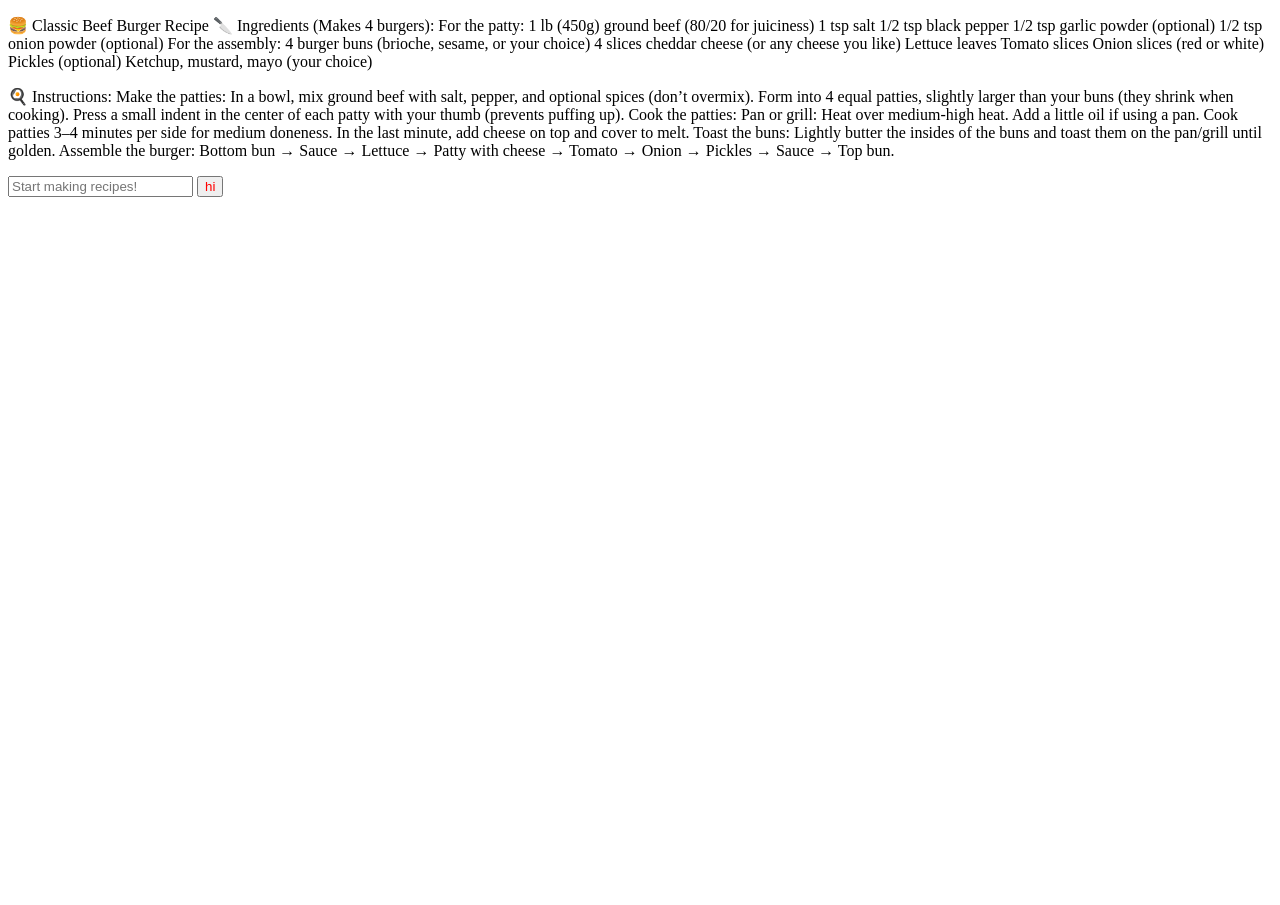
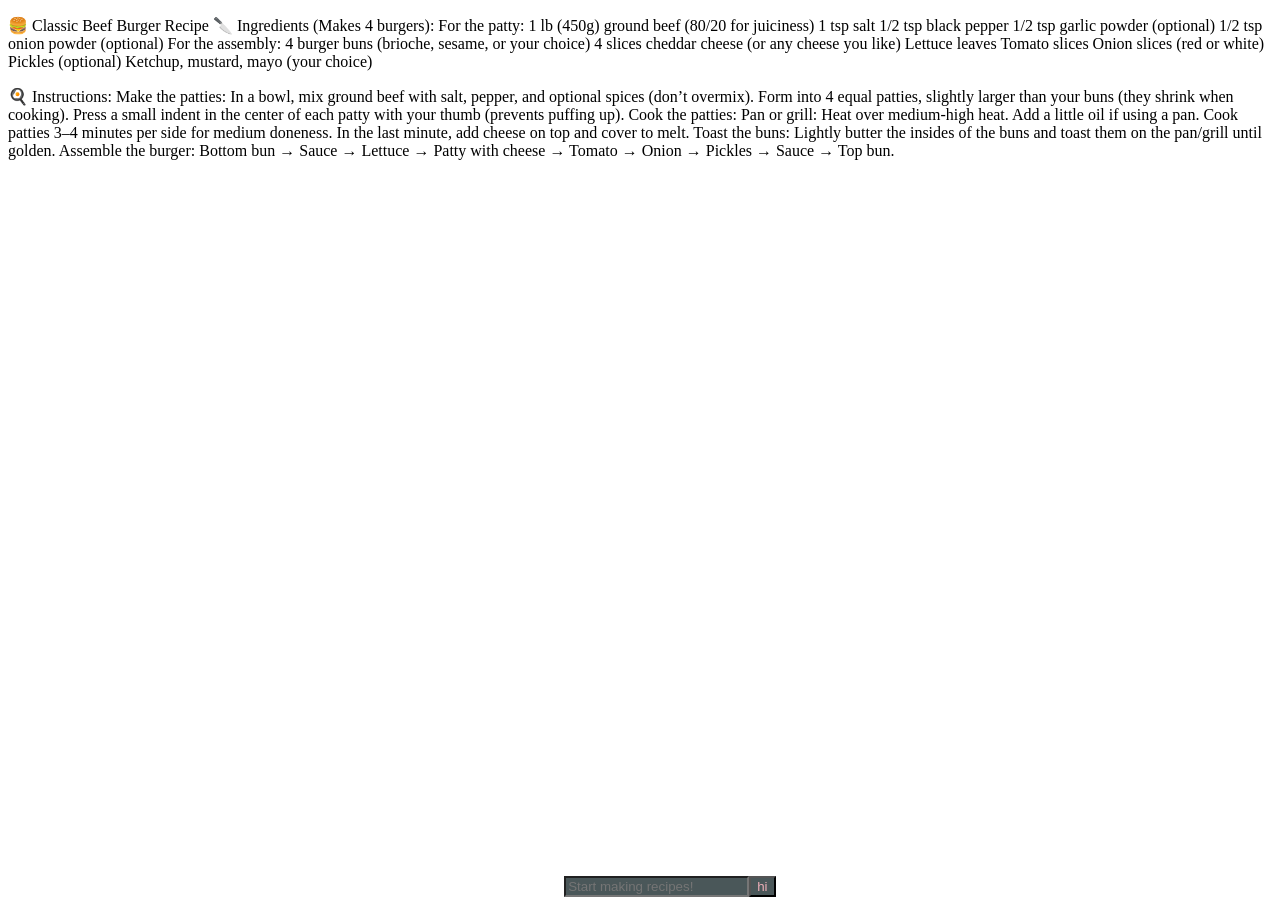
Before and after one commit to AustintheCoder123/WeCookin, a Python web app: template templates/index.html in a window 1280 px wide. Before the commit the page ends 197 px from the top, so only its background shows below. Run offline with Jinja, Linux system fonts and the light colour scheme; the template is opened without the code that fills it, so the values that code supplies are empty.

Commit message:
styled textbox and button

```diff
--- a/static/style.css
+++ b/static/style.css
@@ -1,19 +1,30 @@
+:root{
 --cherry-blossom-pink: #edafb8ff;
 --champagne-pink: #f7e1d7ff;
 --timberwolf: #dedbd2ff;
 --ash-gray: #b0c4b1ff;
 --outer-space: #4a5759ff;
-
+}
 .textboxDiv{
     align-content: center;
-    padding:
+    display: flex;
+    align-items: center;
+    padding-left: 44%;
+    padding-right: 50%;
+    padding-top: 700px;
 }
 
 .textboxDiv > input {
     align-content: center;
-    color: var(--ash-gray);
+    color: var(--ash-gray, green);
+    background-color: var(--outer-space);
 }
 
 .textboxDiv > button {
-    color: red;
+    background-color: var(--outer-space);
+    color: var(--cherry-blossom-pink, green);
 }
+
+#recipeName{
+    text-align: center;
+}
```
